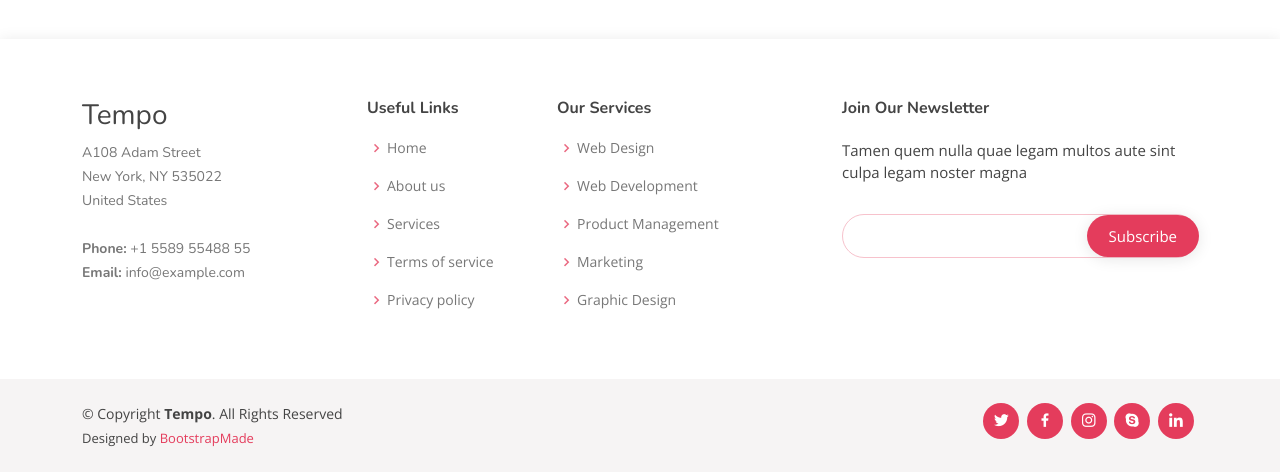
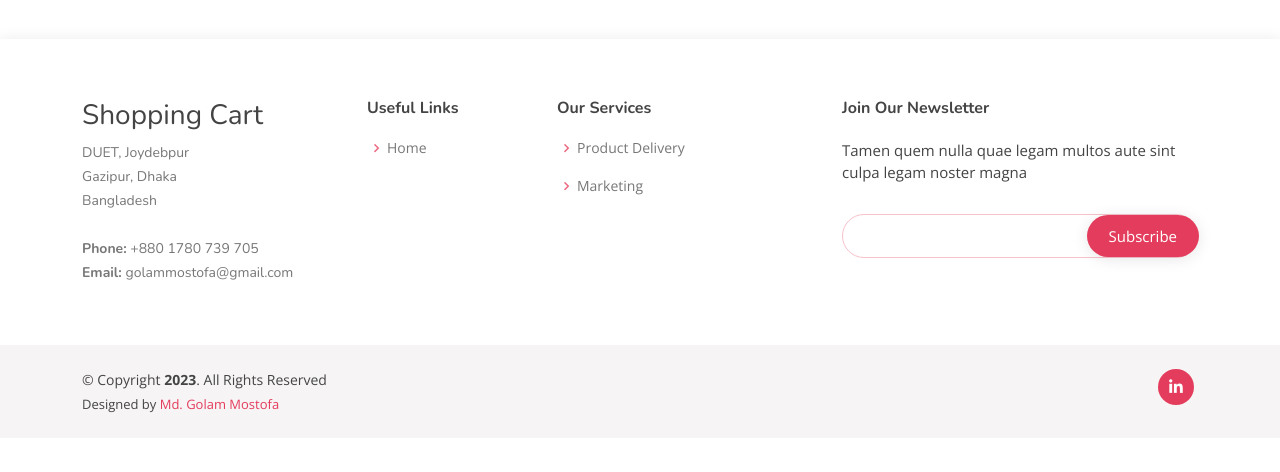
Before and after one commit to shuvo881/Shopping_Cart, a Django app: page / in a window 1280 px wide; the page is wider, and only the part inside the window is pictured. Shown: the part 1444-1916 px from the top of that part. After the commit the page ends 1857 px from the top of that part, so only its background shows below. Run offline with Django 4.2, Linux system fonts and the light colour scheme; data comes from the database, SQL or seed files in the repository; both versions use the stored data as it was after the commit; some libraries are stand-ins or nearby versions.

Commit message:
card and search completed

```diff
--- a/Shopping_Cart/Shopping_Cart/settings.py
+++ b/Shopping_Cart/Shopping_Cart/settings.py
@@ -126,6 +126,8 @@ STATICFILES_DIRS = [
     os.path.join(BASE_DIR, 'static'),
 ]
 
+STATIC_ROOT = os.path.join(BASE_DIR, 'static_root')
+
 # Media files (user-uploaded files)
 MEDIA_URL = '/media/'
 MEDIA_ROOT = os.path.join(BASE_DIR, 'media')
--- a/Shopping_Cart/core/urls.py
+++ b/Shopping_Cart/core/urls.py
@@ -1,7 +1,9 @@
 from django.urls import path
 
-from .views import index
+from .views import index, checkout
 
 urlpatterns = [
-    path('', index, name='index')
+    path('', index, name='index'),
+    path('checkout/', checkout, name='checkout'),
+
 ]
--- a/Shopping_Cart/core/views.py
+++ b/Shopping_Cart/core/views.py
@@ -12,3 +12,7 @@ def index(request):
                       'categories': categories,
                       'items': items,
                   })
+
+
+def checkout(request):
+    return HttpResponse('this is checkout page')
--- a/Shopping_Cart/item/urls.py
+++ b/Shopping_Cart/item/urls.py
@@ -1,7 +1,9 @@
 from django.urls import path
 
-from .views import details
+from .views import details, search
 
 urlpatterns = [
-    path('<int:pk>', details, name='details')
+    path('<int:pk>', details, name='details'),
+    path('search', search, name='search'),
+
 ]
--- a/Shopping_Cart/static/js/item/card.js
+++ b/Shopping_Cart/static/js/item/card.js
@@ -53,7 +53,7 @@ function updatePopover(cart) {
       i = i + 1;
   }
 
-  popStr = popStr + "</div> <a href='/checkout'><button class='btn btn-success' id='clearCart'>Checkout</button></a>  <button class='btn btn-dark' onclick='clearCart()' id='clearCart'>ClearCart</button>"
+  popStr = popStr + "</div> <a href='checkout'><button class='btn btn-success' id='clearCart'>Checkout</button></a>  <button class='btn btn-dark' onclick='clearCart()' id='clearCart'>ClearCart</button>"
   document.getElementById('popcart').setAttribute('data-content', popStr);
   $('#popcart').popover('show');
   document.getElementById("popcart").click();
@@ -62,7 +62,7 @@ function updatePopover(cart) {
 function clearCart() {
   cart = JSON.parse(localStorage.getItem('cart'));
   for (var item in cart) {
-      document.getElementById('div' + item).innerHTML = '<button id="' + item + '" class="btn btn-danger cart">AddtoCard <i class="fa-solid fa-cart-shopping"></i></button>'
+      document.getElementById('div' + item).innerHTML = '<button id="' + item + '" class="btn btn-primary cart">Add To Card <i class="fa-solid fa-cart-shopping"></i></button>'
   }
   localStorage.clear();
   cart = {};
--- a/Shopping_Cart/templates/authentication/signin.html
+++ b/Shopping_Cart/templates/authentication/signin.html
@@ -3,7 +3,7 @@
 {% block title %} Sing In {% endblock %}
 
 {% block welcome %}
-    <div class="card bg-light p-5">
+    <div class="card p-5">
         <h1 class="text-dark"> Sign Up</h1>
         <form method="post">
             {% csrf_token %}
--- a/Shopping_Cart/templates/authentication/signup.html
+++ b/Shopping_Cart/templates/authentication/signup.html
@@ -1,4 +1,5 @@
 {% extends 'base.html' %}
+{% load static %}
 
 {% block title %} Sing In {% endblock %}
 
--- a/Shopping_Cart/templates/base.html
+++ b/Shopping_Cart/templates/base.html
@@ -12,7 +12,8 @@
   <meta content="" name="keywords">
 
   <!-- Favicons -->
-  <link href="{% static 'assets/img/favicon.png' %}" rel="icon">
+
+  <link href="{% static 'img/icon.png' %}" rel="icon">
   <link href="{% static 'assets/img/apple-touch-icon.png' %}" rel="apple-touch-icon">
 
   <!-- Google Fonts -->
@@ -43,20 +44,31 @@
   <!-- ======= Header ======= -->
   <header id="header" class="fixed-top ">
     <div class="container d-flex align-items-center justify-content-between">
-
-      <h1 class="logo"><a href="/">Shopping Cart</a></h1>
       <!-- Uncomment below if you prefer to use an image logo -->
-      <!-- <a href="index.html" class="logo"><img src="{% static 'assets/img/logo.png' %}" alt="" class="img-fluid"></a>-->
+      <a href="/" class="logo"><img src="{% static 'img/icon.png' %}" alt="" class="img-fluid"> Shopping Cart</a>
 
       <nav id="navbar" class="navbar">
         <ul>
-          <li><a class="nav-link scrollto active" href="#hero">Home</a></li>
+          <li>
+            <!-- Search bar with button -->
+            <form class="form-inline my-2 my-lg-0" method="get" action="{% url 'search' %}?query={{query}}">
+              <div class="input-group">
+                    <input name="query" value="{{query}}" class="form-control" type="search" placeholder="Laptop, Mouse, keyboard..." aria-label="Search">
+                    <div class="input-group-append">
+                        <button class="btn btn-primary m-1" type="submit">Search</button>
+                    </div>
+                </div>
+            </form>
+          </li>
+          <li><a class="nav-link scrollto active" href="/">Home</a></li>
+<!--
           <li><a class="nav-link scrollto" href="#about">About</a></li>
           <li><a class="nav-link scrollto" href="#services">Services</a></li>
-          <li><a class="nav-link scrollto " href="#portfolio">Portfolio</a></li>
           <li><a class="nav-link scrollto" href="#team">Team</a></li>
           <li><a href="blog.html">Orders</a></li>
          <li><a class="nav-link scrollto" href="#contact">Contact</a></li>
+-->
+          <li><a class="nav-link scrollto " href="#portfolio">Portfolio</a></li>
 
 
           {% if request.user.is_authenticated %}
@@ -75,7 +87,7 @@
            <li><a class="nav-link scrollto" href="{% url 'signup' %}">Sign up</a></li>
         {% endif %}
           <li>
-            <button type="button" class="nav-link scrollto bg-danger p-3 m-2 text-white" id="popcart" data-container="body" data-toggle="popover" data-placement="bottom" data-html="true" ><i class="fa-solid fa-cart-shopping"></i>  Cart (<span id="cart">0</span>)
+            <button type="button" class="nav-link scrollto bg-danger p-1 text-white" id="popcart" data-container="body" data-toggle="popover" data-placement="bottom" data-html="true" ><i class="fa-solid fa-cart-shopping"></i>  Cart (<span id="cart">0</span>)
             </button>
           </li>
         </ul>
@@ -88,9 +100,11 @@
   <!-- ======= Hero Section ======= -->
   <section id="hero">
     <div class="hero-container">
-      <div class="card mt-2">
+      <div class="card">
         {% include 'messages.html' %}
       </div>
+
+
       {% block welcome %}
 
       {% endblock %}
@@ -113,35 +127,34 @@
         <div class="row">
 
           <div class="col-lg-3 col-md-6 footer-contact">
-            <h3>Tempo</h3>
+            <h3>Shopping Cart</h3>
             <p>
-              A108 Adam Street <br>
-              New York, NY 535022<br>
-              United States <br><br>
-              <strong>Phone:</strong> +1 5589 55488 55<br>
-              <strong>Email:</strong> info@example.com<br>
+              DUET, Joydebpur <br>
+              Gazipur, Dhaka<br>
+              Bangladesh <br><br>
+              <strong>Phone:</strong> +880 1780 739 705<br>
+              <strong>Email:</strong> golammostofa@gmail.com<br>
             </p>
           </div>
 
           <div class="col-lg-2 col-md-6 footer-links">
             <h4>Useful Links</h4>
             <ul>
-              <li><i class="bx bx-chevron-right"></i> <a href="#">Home</a></li>
+              <li><i class="bx bx-chevron-right"></i> <a href="/">Home</a></li>
+              <!--
               <li><i class="bx bx-chevron-right"></i> <a href="#">About us</a></li>
               <li><i class="bx bx-chevron-right"></i> <a href="#">Services</a></li>
               <li><i class="bx bx-chevron-right"></i> <a href="#">Terms of service</a></li>
               <li><i class="bx bx-chevron-right"></i> <a href="#">Privacy policy</a></li>
+              -->
             </ul>
           </div>
 
           <div class="col-lg-3 col-md-6 footer-links">
             <h4>Our Services</h4>
             <ul>
-              <li><i class="bx bx-chevron-right"></i> <a href="#">Web Design</a></li>
-              <li><i class="bx bx-chevron-right"></i> <a href="#">Web Development</a></li>
-              <li><i class="bx bx-chevron-right"></i> <a href="#">Product Management</a></li>
+              <li><i class="bx bx-chevron-right"></i> <a href="#">Product Delivery</a></li>
               <li><i class="bx bx-chevron-right"></i> <a href="#">Marketing</a></li>
-              <li><i class="bx bx-chevron-right"></i> <a href="#">Graphic Design</a></li>
             </ul>
           </div>
 
@@ -161,22 +174,24 @@
 
       <div class="me-md-auto text-center text-md-start">
         <div class="copyright">
-          &copy; Copyright <strong><span>Tempo</span></strong>. All Rights Reserved
+          &copy; Copyright <strong><span>2023</span></strong>. All Rights Reserved
         </div>
         <div class="credits">
           <!-- All the links in the footer should remain intact. -->
           <!-- You can delete the links only if you purchased the pro version. -->
           <!-- Licensing information: https://bootstrapmade.com/license/ -->
           <!-- Purchase the pro version with working PHP/AJAX contact form: https://bootstrapmade.com/tempo-free-onepage-bootstrap-theme/ -->
-          Designed by <a href="https://bootstrapmade.com/">BootstrapMade</a>
+          Designed by <a href="https://www.linkedin.com/in/mdgolammostofa705/">Md. Golam Mostofa</a>
         </div>
       </div>
       <div class="social-links text-center text-md-right pt-3 pt-md-0">
+        <!--
         <a href="#" class="twitter"><i class="bx bxl-twitter"></i></a>
         <a href="#" class="facebook"><i class="bx bxl-facebook"></i></a>
         <a href="#" class="instagram"><i class="bx bxl-instagram"></i></a>
         <a href="#" class="google-plus"><i class="bx bxl-skype"></i></a>
-        <a href="#" class="linkedin"><i class="bx bxl-linkedin"></i></a>
+        -->
+        <a href="https://www.linkedin.com/in/mdgolammostofa705/" class="linkedin"><i class="bx bxl-linkedin"></i></a>
       </div>
     </div>
   </footer><!-- End Footer -->
--- a/Shopping_Cart/templates/core/index.html
+++ b/Shopping_Cart/templates/core/index.html
@@ -5,6 +5,7 @@
 
 {% block welcome %}
   <h3>Welcome to <strong>Shopping Cart</strong></h3>
+  <a href="#portfolio" class="btn-get-started scrollto">Get Started</a>
 <!--
 <h1>We're Creative Agency</h1>
   <h2>We are team of talented designers making websites with Bootstrap</h2>
@@ -37,10 +38,17 @@
         <div class="row portfolio-container">
           {% for item in items %}
             <div class="col-lg-4 col-md-6 portfolio-item filter-{{item.category}}">
-              <img src="{{item.image.url}}" class="img-fluid" alt="">
+              <a href="{% url 'details' item.id %}">
+                <img src="{{item.image.url}}" class="img-fluid" alt="">
+              </a>
               <div class="portfolio-info">
-                <h4>{{item.name}}</h4>
-                <p>Price: {{item.price}} (BDT)</p>
+                <h4 id="namepr{{item.id}}">{{item.name}}</h4>
+                <p id="pricepr{{item.id}}">Price: {{item.price}} (BDT)</p>
+                <span id="divpr{{item.id}}" class="divpr">
+                  <button id="pr{{item.id}}" class="btn btn-primary cart btn-sm mt-0">
+                    Add To Cart <i class="fa-solid fa-cart-shopping"></i>
+                  </button>
+                </span>
                 <a href="{{item.image.url}}" data-gallery="portfolioGallery" class="portfolio-lightbox preview-link" title="{{item.name}}"><i class="bx bx-plus"></i></a>
                 <a href="{% url 'details' item.id %}" class="details-link" title="More Details"><i class="bx bx-link"></i></a>
               </div>
```
Also changed, not shown: Shopping_Cart/item/views.py (+19 -1 lines), Shopping_Cart/templates/item/details.html (+10 -4 lines), Shopping_Cart/db.sqlite3, Shopping_Cart/static/img/icon.png (added).
